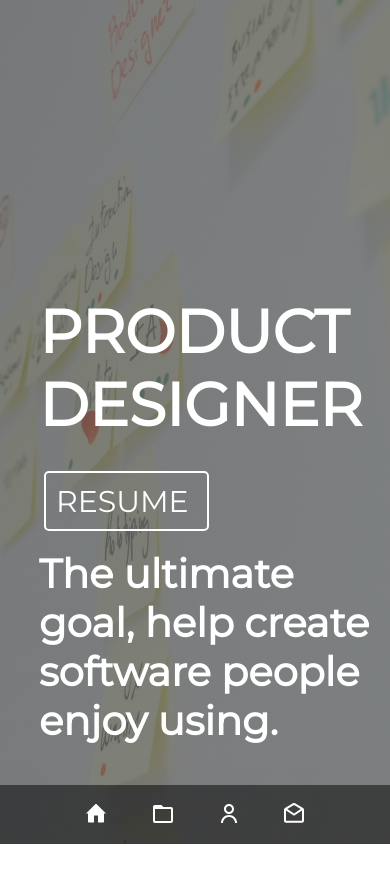
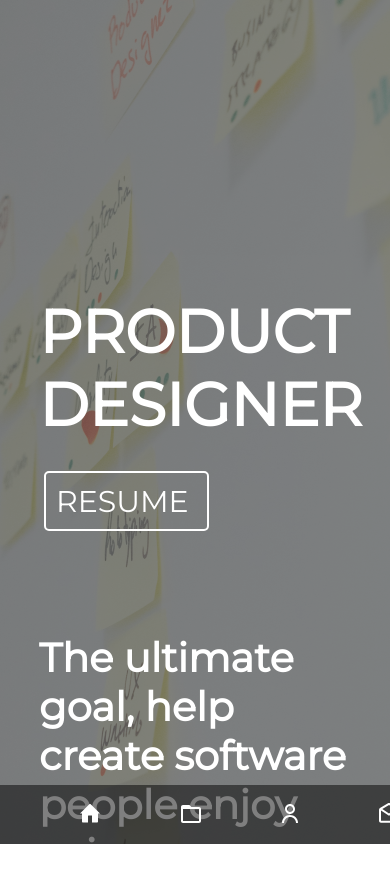
Before and after one commit to rymill515/ryan-miller-portfolio-js, a plain HTML site: page index.html in a window 390 px wide. Shown: the top 881 px of the page. Drawn offline with nearby package versions, Linux system fonts and the light colour scheme.

Commit message:
NEW NEW NEW

```diff
--- a/css/style.css
+++ b/css/style.css
@@ -24,7 +24,7 @@ a {
 /* NAVBAR SECTION */
 
 #nav {
-    background-color:rgba(255, 255, 255, 0);
+    background-color: rgba(255, 255, 255, 0.5);
     z-index: 0;
 }
 
@@ -125,8 +125,9 @@ li a {
     align-items:stretch;
     flex-direction: column;
     position: absolute;
-    top: 65%;
+    top: 75%;
     left: 10%;
+    margin-right: 10%;
     font-size: 40px;
     color:white;
     z-index: 2;
@@ -466,6 +467,11 @@ h3 {
 
     }
 
+    .nav-icon {
+        display: flex;
+        padding: 13%;
+    }
+
     ul {
         background-color: rgba(0, 0, 0, 0.5);
     }
```
